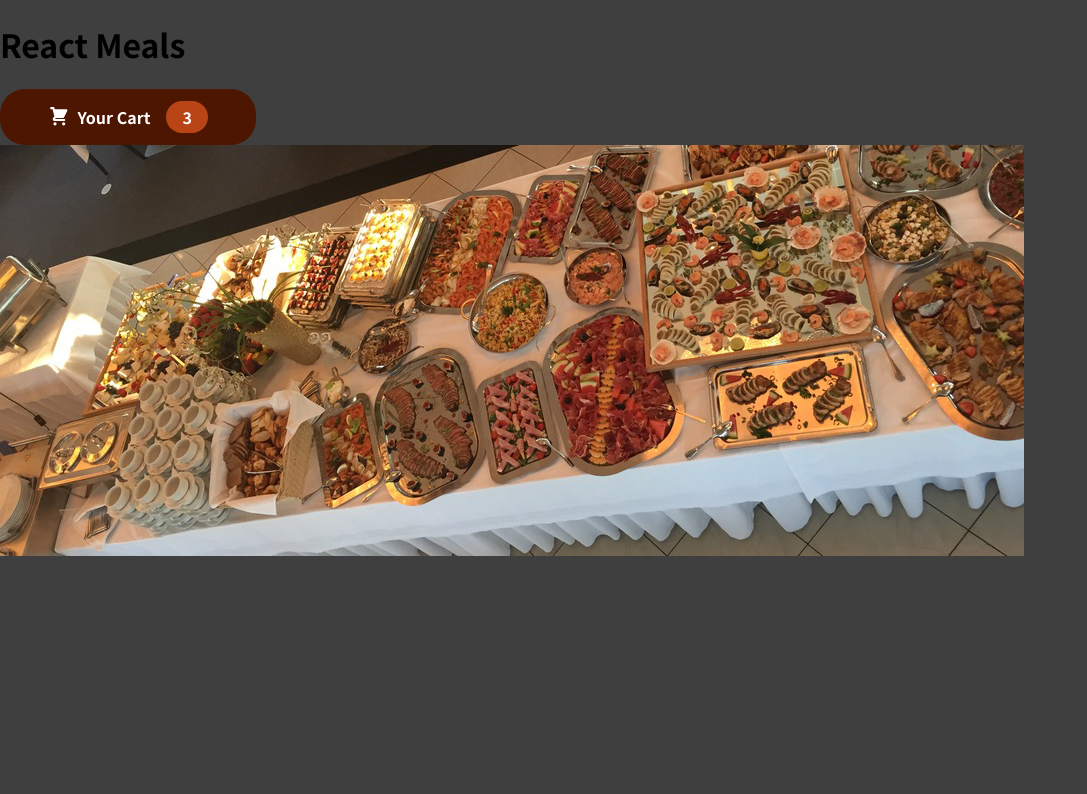
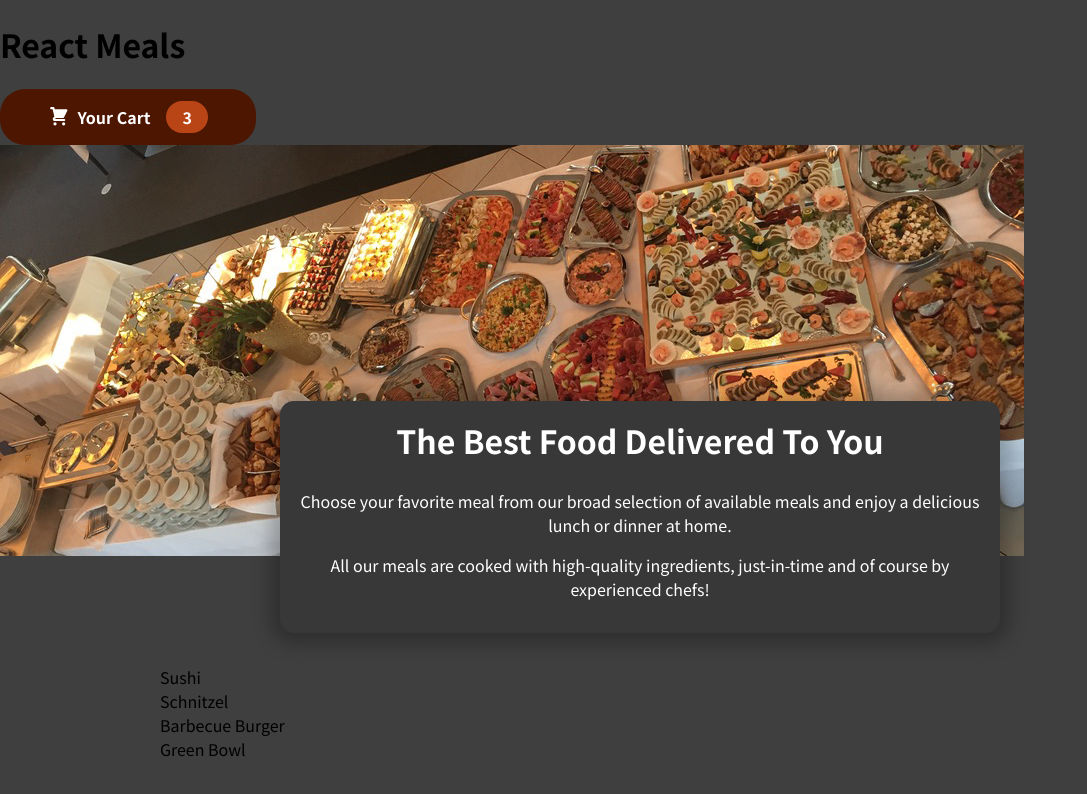
Before and after one commit to lucioxx89/Food_Order_App_React, a React (Create React App) app: page / in a window 1280 px wide. Shown: the top 794 px of the page, without its empty margins (0-1087 px from the left). Built offline with nearby package versions, Linux system fonts and the light colour scheme.

Commit message:
add meals components with style

```diff
--- a/src/App.js
+++ b/src/App.js
@@ -1,10 +1,15 @@
 import Header from "../src/components/Layout/Header";
+
 import React from "react";
+import Meals from "./components/Meals/Meals";
 
 function App() {
   return (
     <React.Fragment>
       <Header></Header>
+      <main>
+        <Meals></Meals>
+      </main>
     </React.Fragment>
   );
 }
--- /dev/null
+++ b/src/components/Meals/AvailableMeals.js
@@ -0,0 +1,50 @@
+import React from "react";
+
+import classes from "../Meals/AvailableMeals.module.css";
+
+const DUMMY_MEALS = [
+  {
+    id: "m1",
+    name: "Sushi",
+    description: "Finest fish and veggies",
+    price: 22.99,
+  },
+  {
+    id: "m2",
+    name: "Schnitzel",
+    description: "A german specialty!",
+    price: 16.5,
+  },
+  {
+    id: "m3",
+    name: "Barbecue Burger",
+    description: "American, raw, meaty",
+    price: 12.99,
+  },
+  {
+    id: "m4",
+    name: "Green Bowl",
+    description: "Healthy...and green...",
+    price: 18.99,
+  },
+];
+
+const AvailableMeals = () => {
+  // option 1 : map save in a variable and pass it to the jsx to have leaner code
+  const mealsList = DUMMY_MEALS.map((meal) => <li>{meal.name}</li>);
+  return (
+    // <section>               option 2, the map is in jsx but more confusing, lots of code
+    //   <ul>
+    //     {DUMMY_MEALS.map((meal) => (
+    //       <li>{meal.name}</li>
+    //     ))}
+    //   </ul>
+    // </section>
+
+    <section className={classes.meals}>
+      <ul>{mealsList}</ul>
+    </section>
+  );
+};
+
+export default AvailableMeals;
--- /dev/null
+++ b/src/components/Meals/AvailableMeals.module.css
@@ -0,0 +1,24 @@
+.meals {
+  max-width: 60rem;
+  width: 90%;
+  margin: 2rem auto;
+  animation: meals-appear 1s ease-out forwards;
+}
+
+.meals ul {
+  list-style: none;
+  margin: 0;
+  padding: 0;
+}
+
+@keyframes meals-appear {
+  from {
+    opacity: 0;
+    transform: translateY(3rem);
+  }
+
+  to {
+    opacity: 1;
+    transform: translateY(0);
+  }
+}
--- /dev/null
+++ b/src/components/Meals/Meals.js
@@ -0,0 +1,14 @@
+import React from "react";
+import AvailableMeals from "./AvailableMeals";
+import MealsSummary from "./MealsSummary";
+
+const Meals = () => {
+  return (
+    <React.Fragment>
+      <MealsSummary></MealsSummary>
+      <AvailableMeals></AvailableMeals>
+    </React.Fragment>
+  );
+};
+
+export default Meals;
--- /dev/null
+++ b/src/components/Meals/MealsSummary.js
@@ -0,0 +1,21 @@
+import React from "react";
+
+import classes from "../Meals/MealsSummary.module.css";
+
+const MealsSummary = (props) => {
+  return (
+    <section className={classes.summary}>
+      <h2> The Best Food Delivered To You</h2>
+      <p>
+        Choose your favorite meal from our broad selection of available meals
+        and enjoy a delicious lunch or dinner at home.
+      </p>
+      <p>
+        All our meals are cooked with high-quality ingredients, just-in-time and
+        of course by experienced chefs!
+      </p>
+    </section>
+  );
+};
+
+export default MealsSummary;
--- /dev/null
+++ b/src/components/Meals/MealsSummary.module.css
@@ -0,0 +1,18 @@
+.summary {
+  text-align: center;
+  max-width: 45rem;
+  width: 90%;
+  margin: auto;
+  margin-top: -10rem;
+  position: relative;
+  background-color: #383838;
+  color: white;
+  border-radius: 14px;
+  padding: 1rem;
+  box-shadow: 0 1px 18px 10px rgba(0, 0, 0, 0.25);
+}
+
+.summary h2 {
+  font-size: 2rem;
+  margin-top: 0;
+}
```
Also changed, not shown: src/components/Meals/Meals.module.css (added), 1 other file (tests, documents, lock files or other folders).
